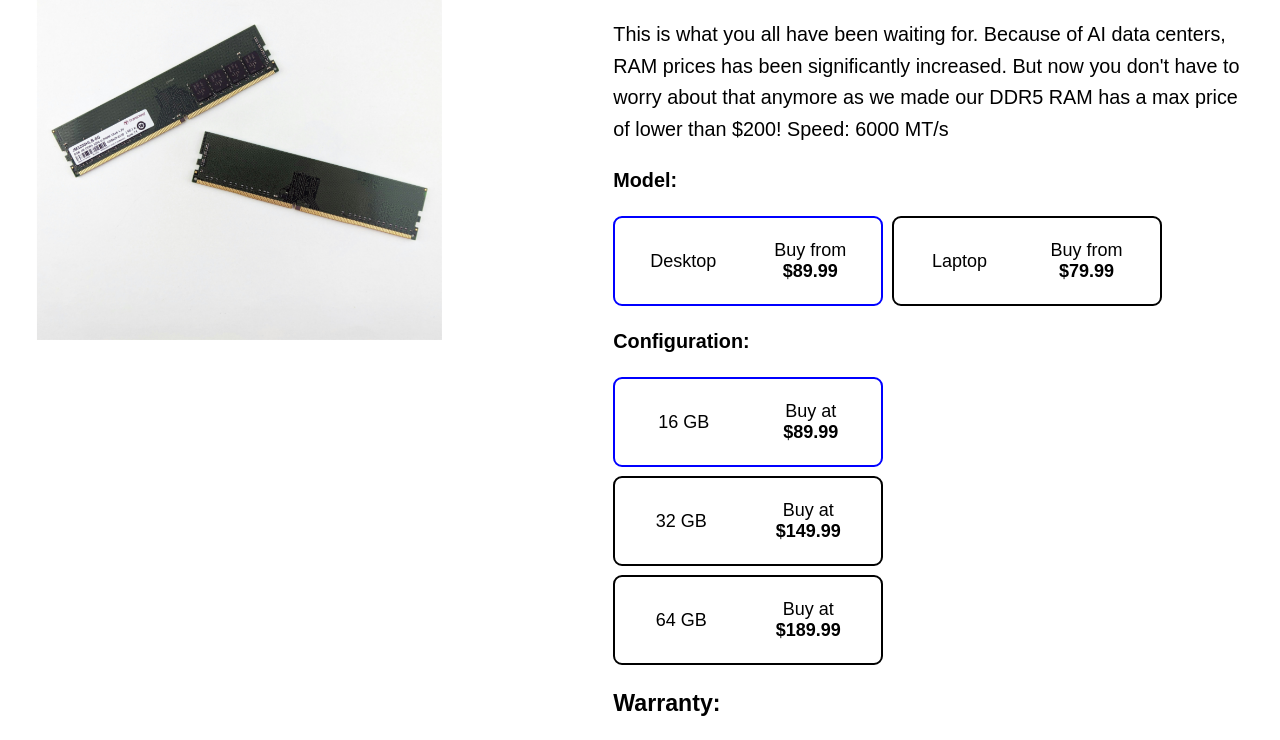
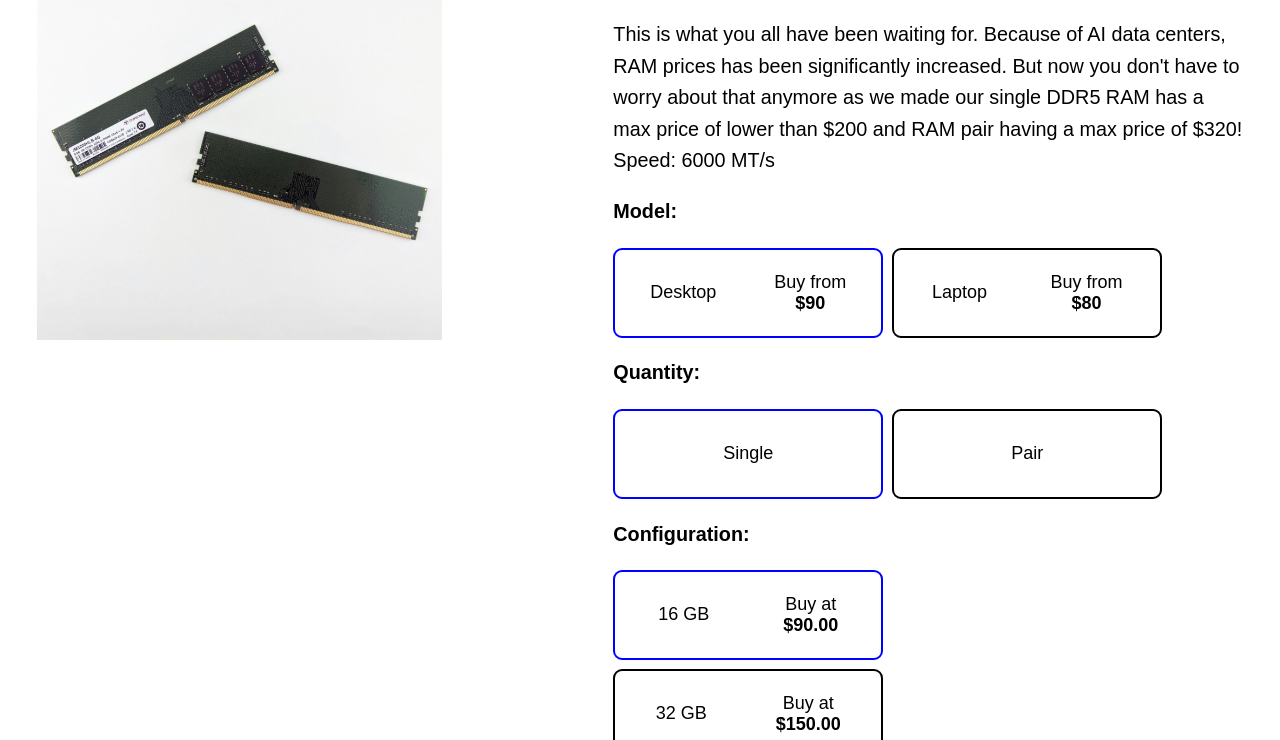
Before and after one commit to nathan-j028/nathan-j028.github.io, a plain HTML site: page ram-product-page.html in a window 1280 px wide. Shown: the part 176-916 px from the top of the page. Drawn offline with Linux system fonts and the light colour scheme; a web font is replaced by a local one.

Commit message:
Updated prices

```diff
--- a/ram-product-page.html
+++ b/ram-product-page.html
@@ -23,17 +23,23 @@
         <div id="product-info">
             <h1 class="product-page-title">DDR5 RAM</h1>
             <p>This is what you all have been waiting for. Because of AI data centers, RAM prices has been significantly increased.
-                But now you don't have to worry about that anymore as we made our DDR5 RAM has a max price of lower than $200! Speed: 6000 MT/s</p>
+                But now you don't have to worry about that anymore as we made our single DDR5 RAM has a max price of lower than $200 and RAM pair having a max price of $320! Speed: 6000 MT/s</p>
             <p class="bold-text">Model:</p>
             <div class="button-div-row">
-                <button class="product-button blue-border"><p>Desktop</p><p>Buy from <br><span class="bold-text">$89.99</span></p></button>
-                <button class="product-button"><p>Laptop</p><p>Buy from<br><span class="bold-text">$79.99</span></p></button>
+                <button class="product-button blue-border"><p>Desktop</p><p>Buy from <br><span class="bold-text">$90</span></p></button>
+                <button class="product-button"><p>Laptop</p><p>Buy from<br><span class="bold-text">$80</span></p></button>
             </div>
+            <p class="bold-text">Quantity:</p>
+            <div class="button-div-row">
+                <button class="product-button blue-border">Single</button>
+                <button class="product-button">Pair</button>
+            </div>
+            </p>
             <p class="bold-text">Configuration:</p>
             <div class="button-div-column">
-                <button class="product-button blue-border"><p>16 GB</p><p>Buy at <br><span class="bold-text">$<span id="16-gb-ram">89.99</span></span></p></button>
-                <button class="product-button"><p>32 GB</p><p>Buy at <br><span class="bold-text">$<span id="32-gb-ram">149.99</span></span></p></button>
-                <button class="product-button"><p>64 GB</p><p>Buy at <br><span class="bold-text">$<span id="64-gb-ram">189.99</span></span></p></button>
+                <button class="product-button blue-border"><p>16 GB</p><p>Buy at <br><span class="bold-text">$<span id="16-gb-ram">90.00</span></span></p></button>
+                <button class="product-button"><p>32 GB</p><p>Buy at <br><span class="bold-text">$<span id="32-gb-ram">150.00</span></span></p></button>
+                <button class="product-button"><p>64 GB</p><p>Buy at <br><span class="bold-text">$<span id="64-gb-ram">190.00</span></span></p></button>
             </div>
             <h3>Warranty:</h3>
             <!-- Creating a div called "warranty-container" so that only one button are in each row. -->
@@ -43,7 +49,7 @@
                 <button class="warranty-button" id="one-year-warranty">One-Year Standard Warranty <span class="bold-text">+$49.99</span></button>
                 <button class="warranty-button" id="two-year-warranty">Two-Year Extended Warranty with Accidental Damage <span class="bold-text">+$124.99</span></button>
             </div>
-            <p class="price-font-size"><span class="bold-text">Price: </span>$<span id="price">89.99</span></p>
+            <p class="price-font-size"><span class="bold-text">Price: </span>$<span id="price">90.00</span></p>
             <button class="add-to-cart">Add to Cart</button>
         </div>
     </div>
```
Also changed, not shown: index.html (+1 -1 lines), laptops-product-page.html (+7 -7 lines).
